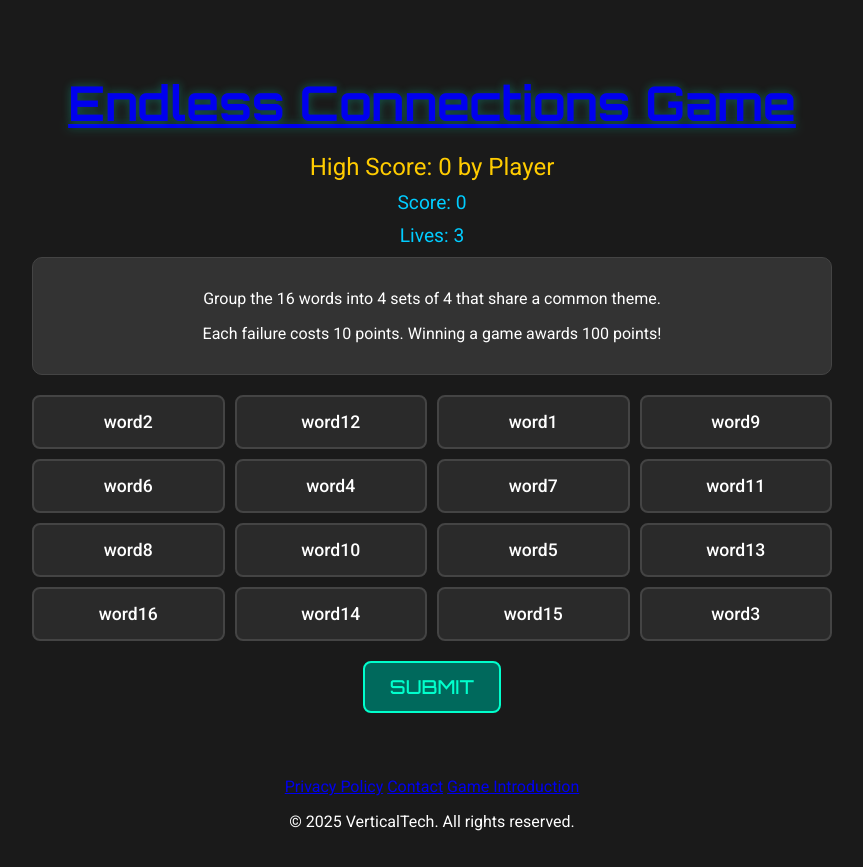
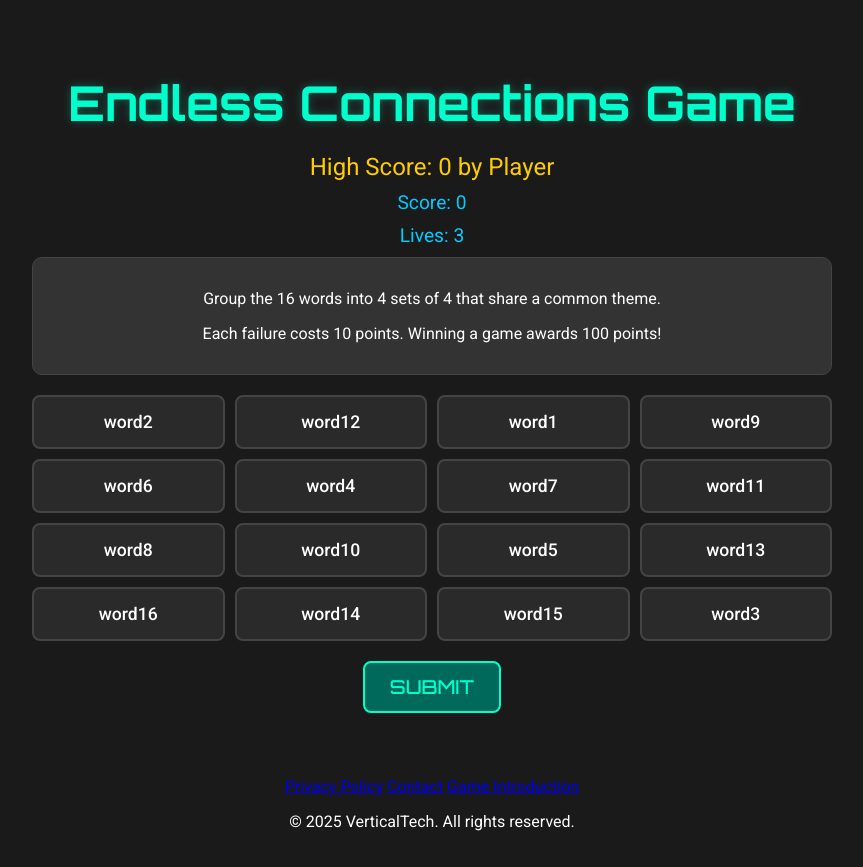
Before and after one commit to YiningTeng/connections, a plain HTML site: page index.html in a window 1280 px wide. Shown: the whole page, without its empty margins (208-1071 px from the left). Drawn offline with Linux system fonts and the light colour scheme; no server answers.

Commit message:
Update styles.css

```diff
--- a/styles.css
+++ b/styles.css
@@ -227,3 +227,16 @@ h1 {
   background-color: inherit; /* Inherit group container color */
   border: none;
 }
+
+/* Update h1 link color */
+h1 a {
+  color: #00ffcc !important;
+  text-decoration: none;
+  text-shadow: 0 0 10px rgba(0, 255, 204, 0.3);
+}
+
+h1 a:hover,
+h1 a:visited {
+  color: #00ffcc !important;
+  text-decoration: none;
+}
```
